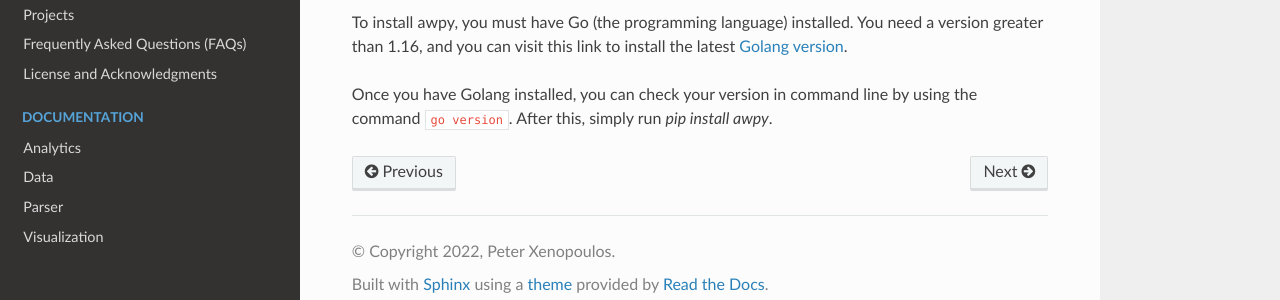
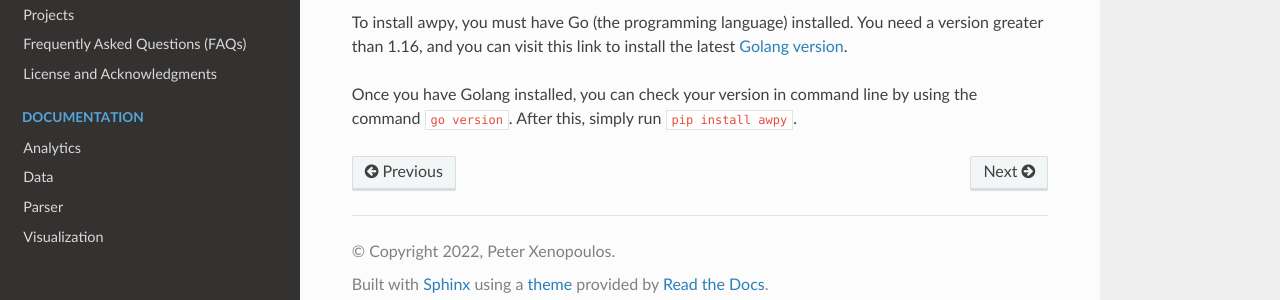
Before and after one commit to pnxenopoulos/awpy, a Sphinx documentation site: the page built from docs/installation.rst, in a window 1280 px wide. Shown: the part 198-498 px from the top of the page. Built offline with Sphinx 7.4.7 and the Read the Docs theme 2.0.0, drawn with Linux system fonts in a browser that asks for light colours.

```diff
--- a/docs/installation.rst
+++ b/docs/installation.rst
@@ -5,4 +5,4 @@ Installation
 
 To install awpy, you must have Go (the programming language) installed. You need a version greater than 1.16, and you can visit this link to install the latest `Golang version <https://go.dev/dl/>`_.
 
-Once you have Golang installed, you can check your version in command line by using the command ``go version``. After this, simply run `pip install awpy`.
+Once you have Golang installed, you can check your version in command line by using the command ``go version``. After this, simply run ``pip install awpy``.
```
